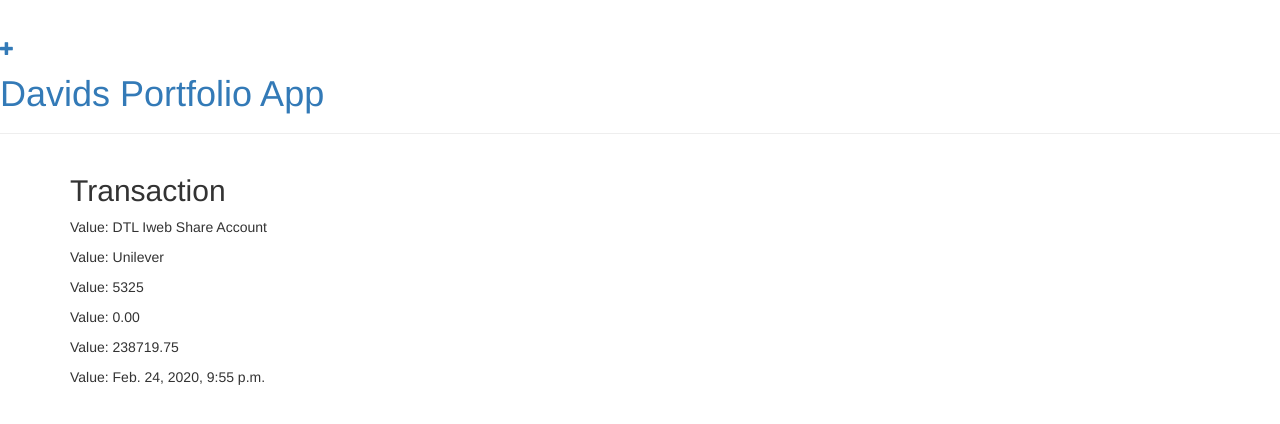
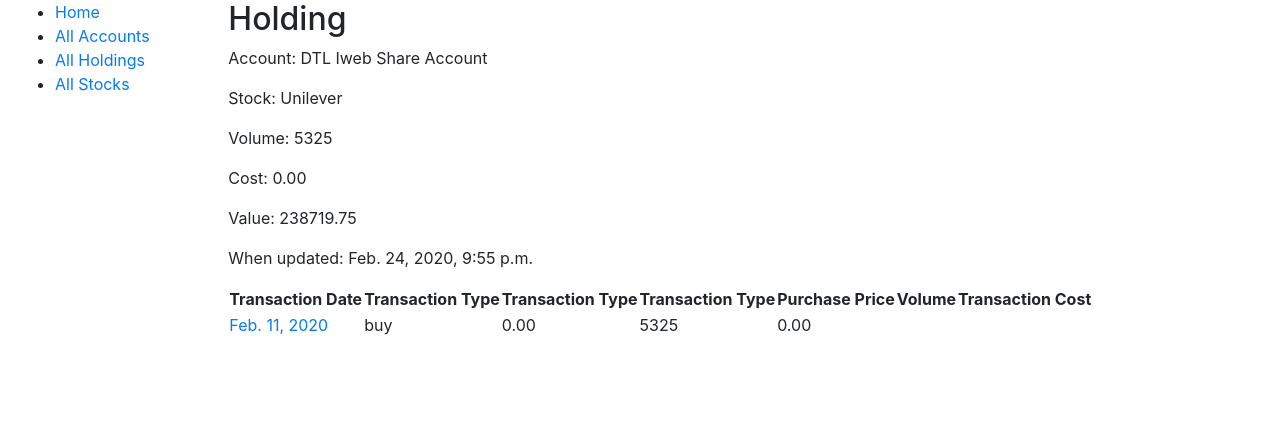
Before and after one commit to davidtlewis/port2, a Django app: page /holding/16 in a window 1280 px wide. Shown: the top 424 px of the page. Run offline with Django 3.2, Linux system fonts and the light colour scheme; data comes from the database, SQL or seed files in the repository; both versions use the stored data as it was after the commit; some libraries are stand-ins or nearby versions.

Commit message:
refactored: reverse urls, sub-objects in views

```diff
--- a/mysite/settings.py
+++ b/mysite/settings.py
@@ -27,6 +27,7 @@ DEBUG = True
 
 ALLOWED_HOSTS = []
 
+USE_THOUSAND_SEPARATOR = True
 
 # Application definition
 
--- a/portfolio/models.py
+++ b/portfolio/models.py
@@ -4,6 +4,7 @@ import requests
 from bs4 import BeautifulSoup
 import locale
 from django.utils import timezone
+from django.urls import reverse
 
 class Account(models.Model):
     name = models.CharField(max_length=50)
@@ -17,6 +18,10 @@ class Account(models.Model):
 
     def __str__(self):
         return self.name
+
+    def get_absolute_url(self):
+        """Returns the url to access a particular  instance."""
+        return reverse('account_detail', args=[str(self.id)])
 
     def refresh_value(self):
         holdings = Holding.objects.filter(account=self)
@@ -45,6 +50,11 @@ class Stock(models.Model):
     price_updated = models.DateTimeField(null=True)
     def __str__(self):
         return self.nickname
+
+    def get_absolute_url(self):
+        """Returns the url to access a particular  instance."""
+        return reverse('stock_detail', args=[str(self.id)])
+
     def refresh_value(self):
         locale.setlocale(locale.LC_ALL,'en_US.UTF-8')
         baseurl1 = "https://markets.ft.com/data/"
@@ -87,6 +97,8 @@ class Transaction(models.Model):
     tcost = models.DecimalField(max_digits=5, decimal_places=2,default=0)
     def __str__(self):
         return (self.transaction_type + " " + str(self.volume) + " " + self.stock.code)
+    def get_absolute_url(self):
+        return reverse('transaction_detail', args=[str(self.id)])
 
 class Price(models.Model):
     stock = models.ForeignKey(Stock, on_delete=models.CASCADE, null=True)
@@ -105,6 +117,9 @@ class Holding(models.Model):
     def __str__(self):
         return (self.stock.name + " in " + str(self.account.name) )
 
+    def get_absolute_url(self):
+        return reverse('holding_detail', args=[str(self.id)])
+
     def refresh_value(self):
         #counter =  Transaction.objects.filter(stock__name=self.stock).count()
         transactions = Transaction.objects.filter(stock=self.stock).filter(account=self.account)
--- /dev/null
+++ b/portfolio/static/css/style.css
@@ -0,0 +1,5 @@
+.sidebar-nav {
+    margin-top: 20px;
+    padding: 0;
+    list-style: none;
+}
--- a/portfolio/templates/portfolio/base.html
+++ b/portfolio/templates/portfolio/base.html
@@ -1,23 +1,29 @@
 {% load static %}
-<html>
+<!DOCTYPE html>
+<html lang="en">
 <head>
-        <title>David's Portfolio App</title>
-        <link rel="stylesheet" href="//maxcdn.bootstrapcdn.com/bootstrap/3.2.0/css/bootstrap.min.css">
-        <link rel="stylesheet" href="//maxcdn.bootstrapcdn.com/bootstrap/3.2.0/css/bootstrap-theme.min.css">
-        <link href='//fonts.googleapis.com/css?family=Lobster&subset=latin,latin-ext' rel='stylesheet' type='text/css'>
-        <link rel="stylesheet" href="{% static 'css/blog.css' %}">
+  {% block title %}<title>Portfolio Tracker</title>{% endblock %}
+  <meta charset="utf-8">
+  <meta name="viewport" content="width=device-width, initial-scale=1">
+  <link rel="stylesheet" href="https://stackpath.bootstrapcdn.com/bootstrap/4.1.3/css/bootstrap.min.css" integrity="sha384-MCw98/SFnGE8fJT3GXwEOngsV7Zt27NXFoaoApmYm81iuXoPkFOJwJ8ERdknLPMO" crossorigin="anonymous">
+  <!-- Add additional CSS in static file -->
+  {% load static %}
+  <link rel="stylesheet" href="{% static 'css/styles.css' %}">
 </head>
 <body>
-        <div class="page-header">
-            <a href="{% url 'transaction_new' %}" class="top-menu"><span class="glyphicon glyphicon-plus"></span></a>
-            <h1><a href="/">Davids Portfolio App</a></h1>
-        </div>
-        <div class="content container">
+  <div class="container-fluid">
     <div class="row">
-                <div class="col-md-8">
-                    {% block content %}
+      <div class="col-sm-2">
+      {% block sidebar %}
+        <ul class="sidebar-nav">
+          <li><a href="{% url 'index' %}">Home</a></li>
+          <li><a href="{% url 'accounts' %}">All Accounts</a></li>
+          <li><a href="{% url 'holdings' %}">All Holdings</a></li>
+          <li><a href="{% url 'stocks' %}">All Stocks</a></li>
+        </ul>
      {% endblock %}
       </div>
+      <div class="col-sm-10 ">{% block content %}{% endblock %}</div>
     </div>
   </div>
 </body>
--- a/portfolio/templates/portfolio/holding_detail.html
+++ b/portfolio/templates/portfolio/holding_detail.html
@@ -1,10 +1,31 @@
 {% extends 'portfolio/base.html' %}
 {% block content %}
-        <h2>Transaction</h2>
-        <p>Value: {{object.account}}</p>
-        <p>Value: {{object.stock}}</p>
-        <p>Value: {{object.volume}}</p>
-        <p>Value: {{object.book_cost}}</p>
+        <h2>Holding</h2>
+        <p>Account: {{object.account}}</p>
+        <p>Stock: {{object.stock}}</p>
+        <p>Volume: {{object.volume}}</p>
+        <p>Cost: {{object.book_cost}}</p>
         <p>Value: {{object.current_value}}</p>
-        <p>Value: {{object.value_updated}}</p>
+        <p>When updated: {{object.value_updated}}</p>
+        <table>
+                <tr>
+                        <th>Transaction Date</th>
+                        <th>Transaction Type<th>Transaction Type</th>
+                        <th>Transaction Type</th>
+
+                        <th>Purchase Price</th>
+                        <th>Volume</th>
+                        <th>Transaction Cost</th>
+                </tr>
+        {% for t in transaction_list %}
+                <tr>
+                    <td><a href="{{ t.get_absolute_url }}">{{ t.date }}</a> </td>
+
+                    <td>{{ t.transaction_type }}</td>
+                    <td>{{ t.price }}</td>
+                    <td>{{ t.volume }}</td>
+                    <td>{{ t.tcost }}</td>
+                </tr>
+             {% endfor %}
+        </table>
 {% endblock %}
--- a/portfolio/urls.py
+++ b/portfolio/urls.py
@@ -3,13 +3,12 @@ from portfolio import views
 from portfolio.views import StockListView, PriceListView, TransactionListView, HoldingListView, AccountListView, AccountDetailView, HoldingDetailView
 
 urlpatterns = [
-    path("", views.home, name="home"),
-    path("stock/", StockListView.as_view()),
-    path("price/", PriceListView.as_view()),
-    path("transaction/", TransactionListView.as_view()),
-    path("holding/", HoldingListView.as_view()),
-    path("summary/", views.summary),
-    path("account/", AccountListView.as_view()),
+    path("", views.summary, name="index"),
+    path("stocks/", StockListView.as_view(),name='stocks'),
+    path("prices/", PriceListView.as_view(),name='prices'),
+    path("transactions/", TransactionListView.as_view(),name='transactions'),
+    path("holdings/", HoldingListView.as_view(),name='holdings'),
+    path("accounts/", AccountListView.as_view(),name='accounts'),
     path('account/<int:pk>', AccountDetailView.as_view(), name='account_detail'),
     path('holding/<int:pk>', HoldingDetailView.as_view(), name='holding_detail'),
     path('transaction/<int:pk>', views.TransactionDetailView.as_view(), name='transaction_detail'),
--- a/portfolio/views.py
+++ b/portfolio/views.py
@@ -46,22 +46,16 @@ def summary(request):
     'totals': totals, 'accounts':accounts,
     }, )
 
-"""class AccountListView(ListView):
-    model = Account
-    template_name = 'portfolio/account.html'
-"""
-
 class AccountDetailView(DetailView):
     model = Account
     template_name = 'portfolio/account_detail.html'
 
-    def get_context_data(self, **kwargs):
-        # Call the base implementation first to get a context
+    """def get_context_data(self, **kwargs):
         context = super().get_context_data(**kwargs)
-        #transaction_list = Transaction.objects.all()
-        transaction_list = Transaction.objects.filter(account__id=self.object.id)
-        context['transaction_list'] = transaction_list
+        holding_list = Account..objects.all()
+        context['holding_list'] = holding_list
         return context
+"""
 
 class TransactionDetailView(DetailView):
     model = Transaction
@@ -71,6 +65,13 @@ class HoldingDetailView(DetailView):
     model = Holding
     template_name = 'portfolio/holding_detail.html'
 
+    def get_context_data(self, **kwargs):
+        context = super().get_context_data(**kwargs)
+        transaction_list = Transaction.objects.filter(account=self.object.account).filter(stock=self.object.stock)
+        #transaction_list = Transaction.objects.filter(stock=self.stock)
+        #transaction_list = Transaction.objects.all()
+        context['transaction_list'] = transaction_list
+        return context
 
 class StockDetailView(DetailView):
     model = Stock
```
Also changed, not shown: portfolio/templates/portfolio/account_detail.html (+7 -7 lines), db.sqlite3, portfolio/management/commands/refresh_holdings.py (line endings or trailing spaces). Lines whose indentation alone changed are shown as unchanged.
